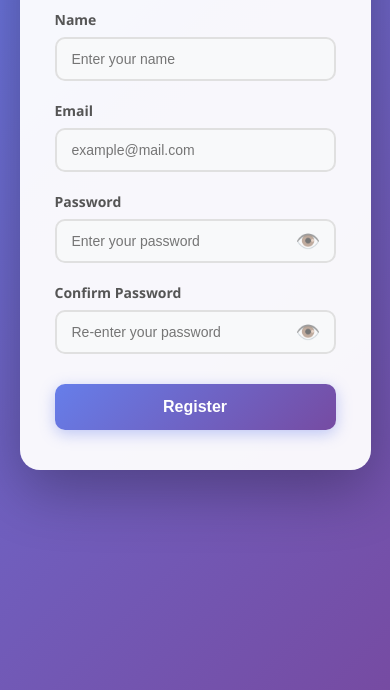
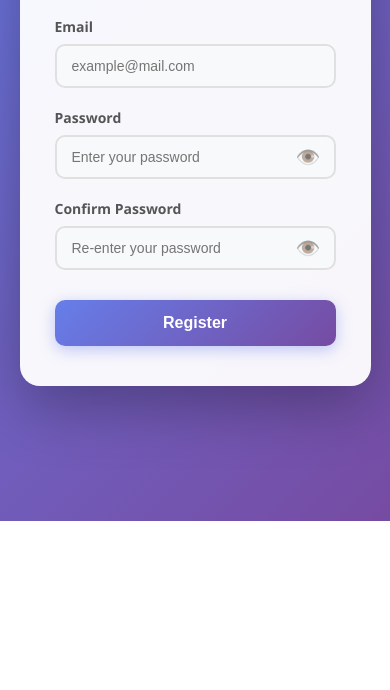
Before and after one commit to moudy-wold/registration-form-app, a plain HTML site: page index.html in a window 390 px wide. Shown: the part 323-1013 px from the top of the page. After the commit the page ends 844 px from the top, so only its background shows below. Drawn offline with Linux system fonts and the light colour scheme.

Commit message:
refactoring: remove unnecessary media query for body min-height

```diff
--- a/styles/style.css
+++ b/styles/style.css
@@ -14,12 +14,6 @@ body {
   align-items: center;
   min-height: 100vh;
   position: relative;
-}
-
-@media (max-width: 500px) {
-  body {
-    min-height: 120vh;
-  }
 }
 
 .container {
```
